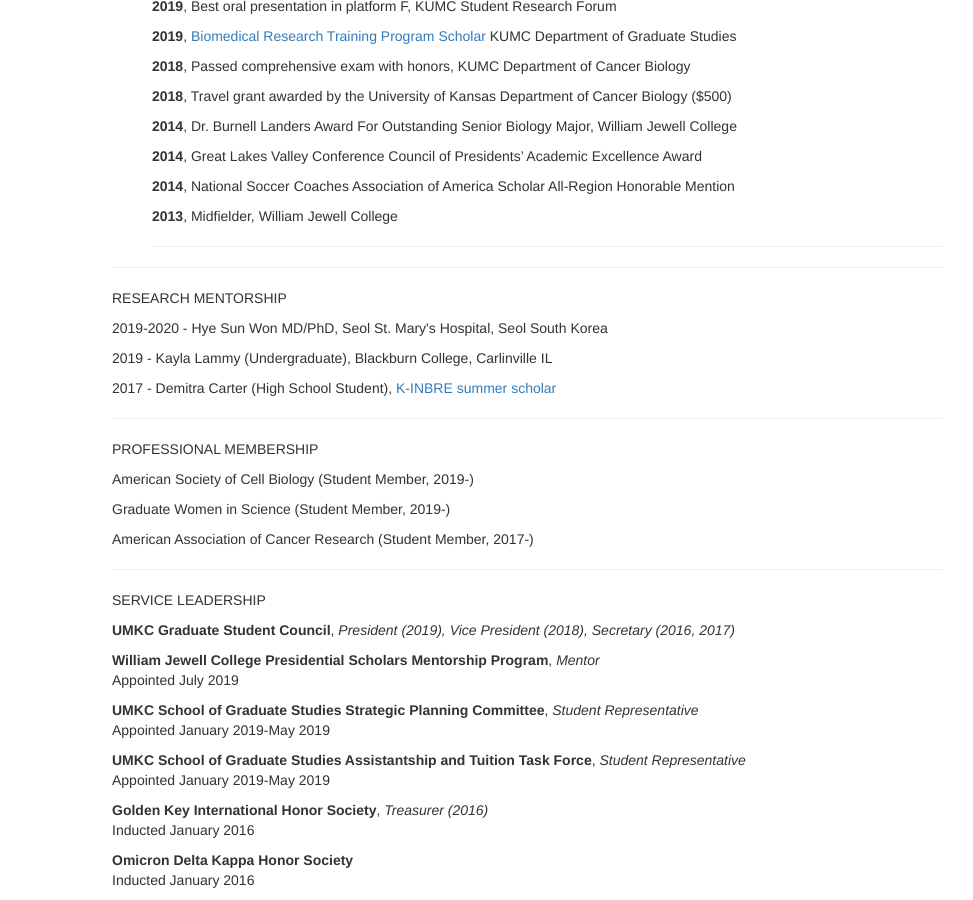
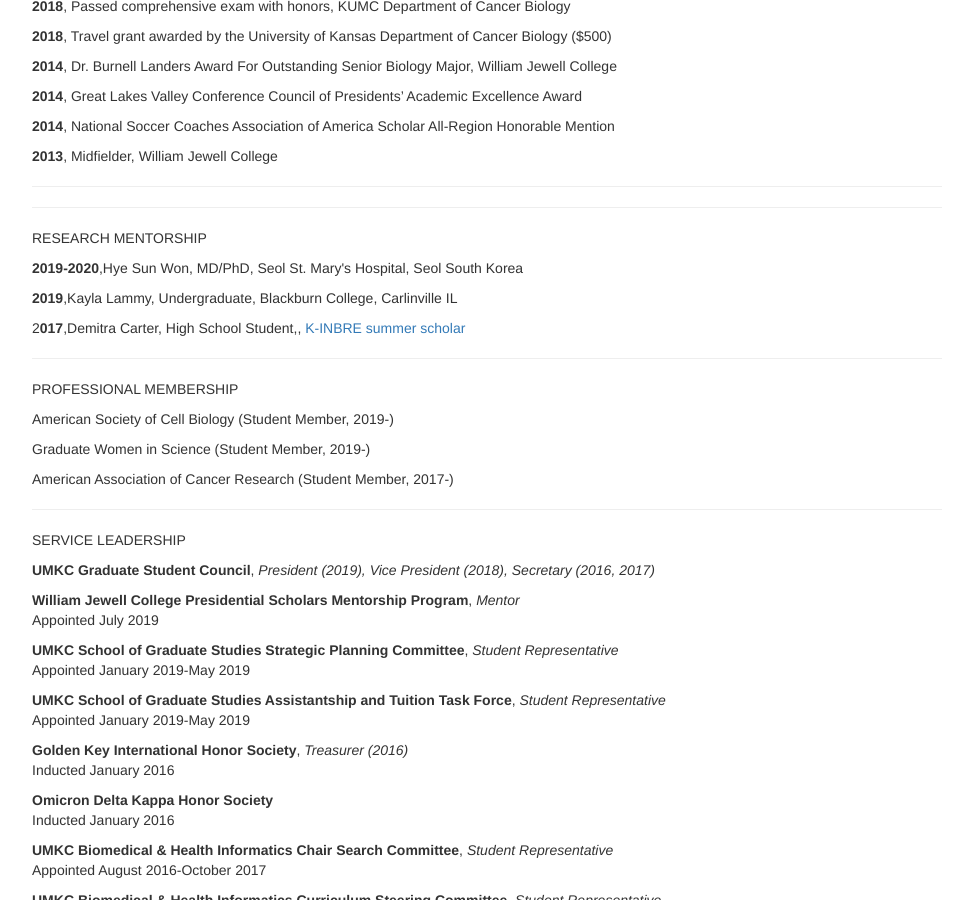
Before and after one commit to livprovance/oliviaprovance.github.io, a Jekyll site: the page CV/index.html, which Jekyll copies as it is, in a window 1280 px wide and 900 px high, scrolled down 2464 px. Shown: the whole window, without its empty margins (153-1126 px from the left). Built offline with Jekyll 4.4.1, drawn with Linux system fonts in a browser that asks for light colours.

Commit message:
Update index.html

```diff
--- a/CV/index.html
+++ b/CV/index.html
@@ -425,15 +425,18 @@
 <strong>Research Assistant</strong><br />
 <a href="https://bio.engr.ku.edu/">University of Kansas Department of Bioengineering</a><br />
 Advisor: <a href="https://bioengr.ku.edu/jessie-huisinga">Jessie Huisinga, PhD</a><br />
+
 <hr />
 <p>PEER-REVIEWED PUBLICATIONS</p>
 <ol style="list-style-type: decimal">
 <li><p><strong>Provance, OK</strong>, Lewis-Wambi J, 2019. <a href="https://www.ncbi.nlm.nih.gov/pmc/articles/PMC6501286/pdf/13058_2019_Article_1140.pdf">Deciphering the role of interferon alpha signaling and microenvironment crosstalk in inflammatory breast cancer</em>. 12(8).</a><br/ >
+</ol>
 <hr />
 <p>ABSTRACTS</p>
 <ol style="list-style-type: decimal">
 <li><p><strong>Provance OK</strong>, Geanes ES, Lui AL, Roy A, Lewis-Wambi. 2019. Parthenolide exerts a cytotoxic effect in triple-negative breast cancer cells through interrupting interferon-alpha signaling. Mol Biol Cell 30;26: Abstract nr 4165.</p></li>
 <li><p><strong>Provance OK</strong>, Geanes ES, Ogony, J, Lui AL, Young E, Gunewardena S, Lewis-Wambi J. 2018. Targeting interferon induced transmembrane protein-1 (IFITM1) attenuates the aggressive phenotype of inflammatory breast cancer. In: Proceedings of the American Association for Cancer Research Annual Meeting: AACR; Cancer Res 2018;78(13 Suppl):Abstract nr 1899.</p><br />
+</ol>
 <hr />
 <p>ORAL PRESENTATIONS</p>
 <ol style="list-style-type: decimal">
@@ -442,6 +445,7 @@
 <li><p><strong>Deciphering the role of interferon alpha signaling and microenvironment crosstalk in inflammatory breast cancer. </strong> 5th Annual Midwest Tumor Microenvironment Conference at Notre Dame, South Bend IN, May 2019</p></li>
 <li><p><strong>IFITM1 potentiates the aggressive phenotype of triple-negative inflammatory breast cancer and can be targeted by the naturally derived NFkB inhibitor, parthenolide. </strong> University of Kansas Medical Center Student Research Forum, Kansas City KS, Apr 2019</p></li>
 <li><p><strong>A novel role for interferon induced transmembrane protein-1 (IFITM1) in inflammatory breast cancer.</strong> University of Kansas Medical Center Student Research Forum, Kansas City KS, Apr 2018 </p><br />
+</ol>
 <hr />
 <p>POSTER PRESENTATIONS</p>
 <ol style="list-style-type: decimal">
@@ -453,7 +457,6 @@
 <li><p><strong>Uncovering the role of STAT2/IRF9 driven interferon signaling in triple-negative inflammatory breast cancer. </strong>, University of Kansas Cancer Center Research Symposium, Overland Park KS, Nov 2018 </p></li>
 <li><p><strong>Targeting interferon induced transmembrane protein-1 (IFITM1) attenuates the aggressive phenotype of inflammatory breast cancer.</strong>, American Association of Cancer Research, Chicago IL, Apr 2018 </p></li>
 <li><p><strong>A novel role for interferon induced transmembrane protein-1 (IFITM1) in inflammatory breast cancer.</strong>, University of Kansas Cancer Center Research Symposium, Overland Park  KS, Dec 2017 </p></li>
-
 </ol>
 <hr />
 <p>AWARDS</p>
@@ -475,9 +478,9 @@
 </ol>
 <hr />
 <p>RESEARCH MENTORSHIP</p>
-<p>2019-2020 - Hye Sun Won MD/PhD, Seol St. Mary's Hospital, Seol South Korea </p>
-<p>2019 - Kayla Lammy (Undergraduate), Blackburn College, Carlinville IL</p>
-<p>2017 - Demitra Carter (High School Student), <a href="https://www.k-inbre.org"> K-INBRE summer scholar </a></p>
+<p><strong>2019-2020</strong>,Hye Sun Won, MD/PhD, Seol St. Mary's Hospital, Seol South Korea </p>
+<p><strong>2019</strong>,Kayla Lammy, Undergraduate, Blackburn College, Carlinville IL</p>
+<p>2<strong>017</strong>,Demitra Carter, High School Student,, <a href="https://www.k-inbre.org"> K-INBRE summer scholar </a></p>
 
 <hr />
 <p>PROFESSIONAL MEMBERSHIP</p>
```
